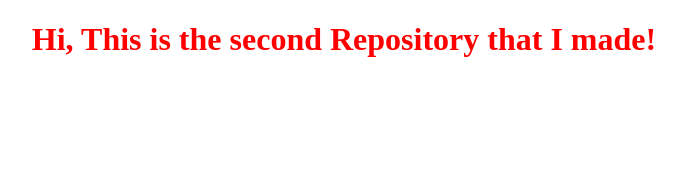
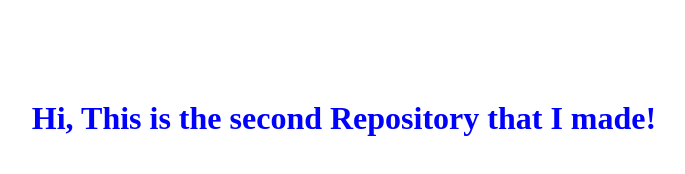
Before and after one commit to MostafaRahimi-7/Two, a plain HTML site: page index.html in a window 1280 px wide. Shown: the whole page, without its empty margins (296-981 px from the left). Drawn offline with Linux system fonts and the light colour scheme.

Commit message:
Update styles.css
Adding some style to the style sheet

```diff
--- a/styles.css
+++ b/styles.css
@@ -1,4 +1,6 @@
 h1{
-    color: red;
+    color:blue;
     text-align: center;
+    test-size:3rem;
+    margin-top:100px;
 }
```
